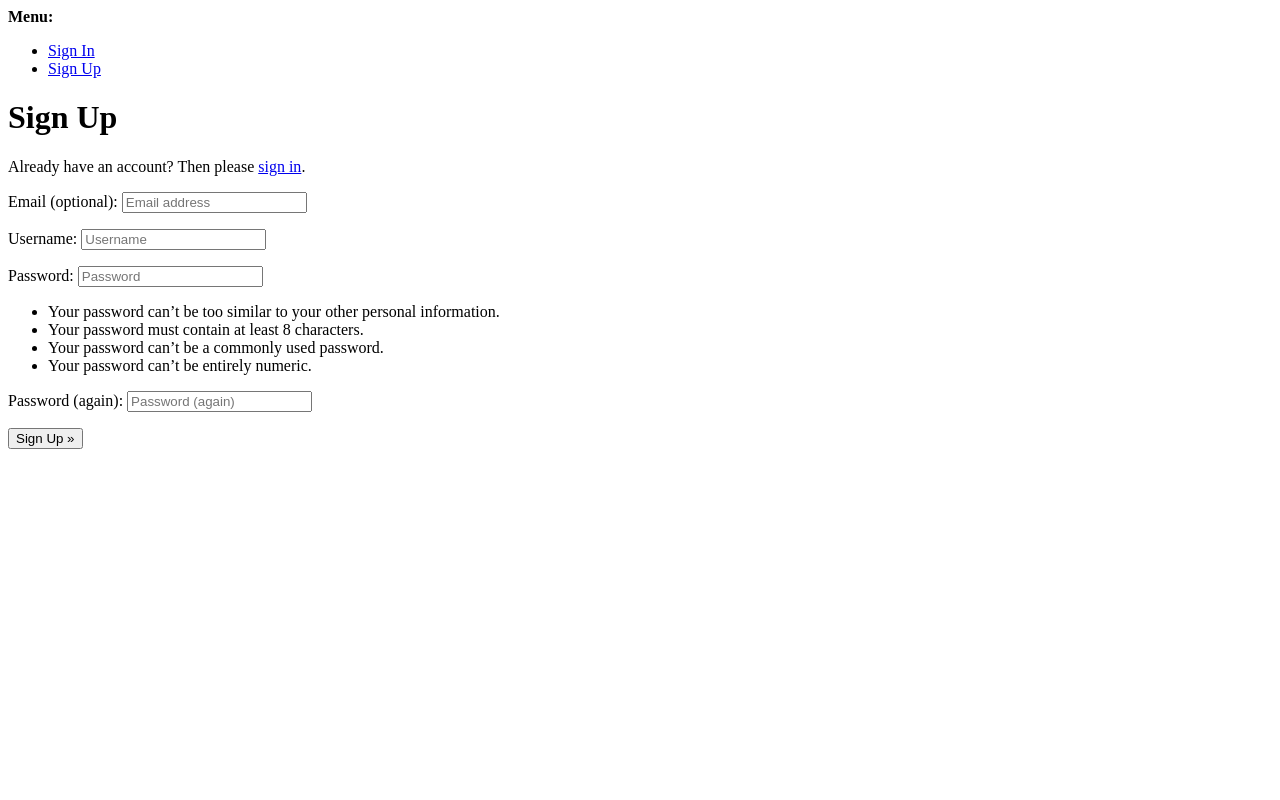
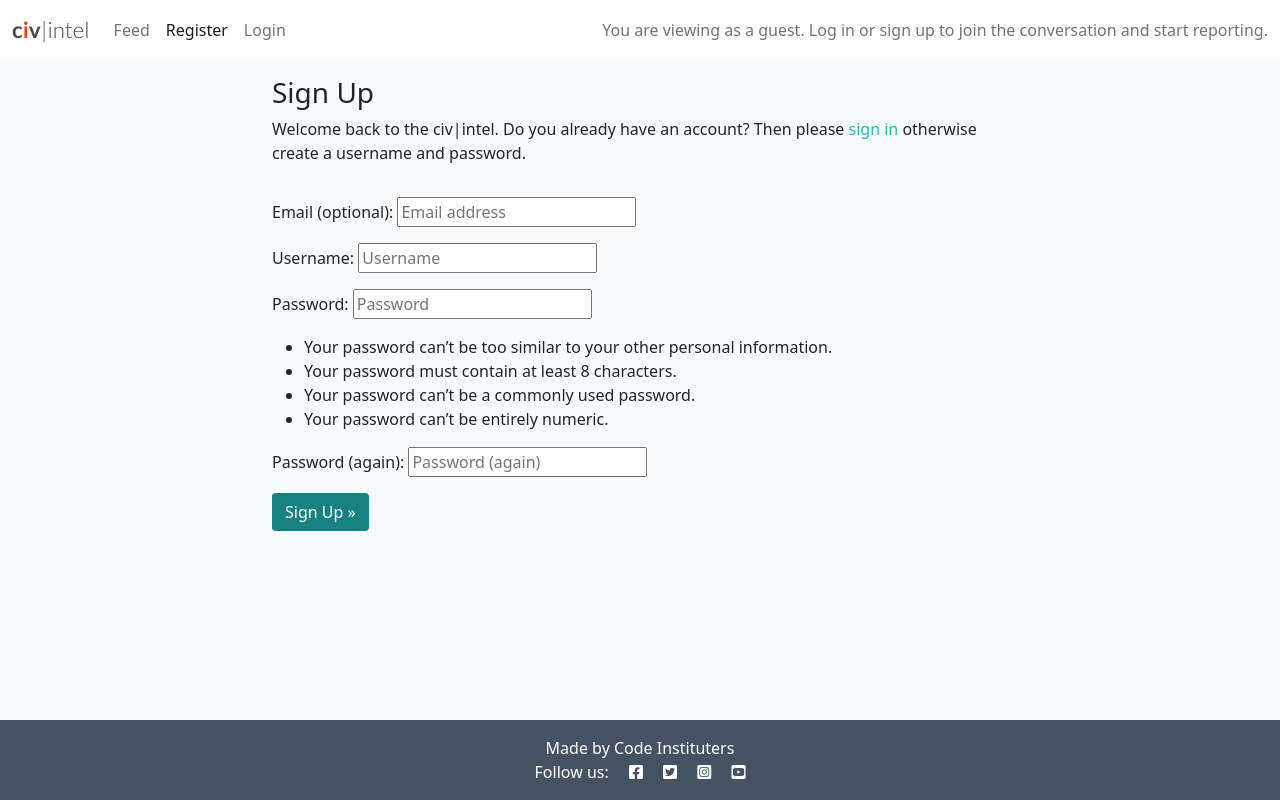
Before and after one commit to Kc-Vic/conflict_report_python_project, a Django app: page /accounts/signup/ in a window 1280 px wide. Run offline with Django 4.2, Linux system fonts and the light colour scheme.

Commit message:
updated html code on signup page. Deleted about app from allowed apps to prevent errors

```diff
--- a/conflict_report_project/settings.py
+++ b/conflict_report_project/settings.py
@@ -48,7 +48,6 @@ INSTALLED_APPS = [
     'allauth.socialaccount',
     'django_summernote',
     'civ_intel',
-    'about',
 ]
 
 SITE_ID = 1
--- a/templates/account/signup.html
+++ b/templates/account/signup.html
@@ -1,21 +1,38 @@
-{% extends "account/base.html" %}
+{% extends "base.html" %}
 
 {% load i18n %}
 
-{% block head_title %}{% trans "Signup" %}{% endblock head_title %}
+{% block head_title %}{% trans "Signup" %}{% endblock %}
 
 {% block content %}
-<h1>{% trans "Sign Up" %}</h1>
+<div class="container">
+  <div class="row">
+    <div class="col-md-8 mt-3 offset-md-2">
+      <h3>{% trans "Sign Up" %}</h3>
 
-<p>{% blocktrans %}Already have an account? Then please <a href="{{ login_url }}">sign in</a>.{% endblocktrans %}</p>
+      <p>{% blocktrans %}
+        Welcome back to the civ|intel.
+        Do you already have an account? Then please
+        <a class="link" href="{{ login_url }}">sign in</a>
+        otherwise create a username and password.
+      {% endblocktrans %}</p>
+    </div>
+  </div>
+  <div class="row">
+    <div class="col-md-8 mt-3 offset-md-2">
+      <form class="signup" id="signup_form" method="post"
+        action="{% url 'account_signup' %}">
+        {% csrf_token %}
+        {{ form.as_p }}
+        {% if redirect_field_value %}
+        <input type="hidden" name="{{ redirect_field_name }}"
+          value="{{ redirect_field_value }}" />
+        {% endif %}
+        <button class="btn btn-signup right" type="submit">
+          {% trans "Sign Up" %} &raquo;</button>
+      </form>
+    </div>
+  </div>
+</div>
 
-<form class="signup" id="signup_form" method="post" action="{% url 'account_signup' %}">
-  {% csrf_token %}
-  {{ form.as_p }}
-  {% if redirect_field_value %}
-  <input type="hidden" name="{{ redirect_field_name }}" value="{{ redirect_field_value }}" />
-  {% endif %}
-  <button type="submit">{% trans "Sign Up" %} &raquo;</button>
-</form>
-
-{% endblock content %}
+{% endblock %}
--- a/templates/base.html
+++ b/templates/base.html
@@ -62,7 +62,11 @@
                     {% endif %}
                 </ul>
                 <span class="navbar-text text-muted">
-                    adventures of a software developer
+                    {% if user.is_authenticated %}
+                    <span class="user-greeting">Hello, {{ user.username }}!</span>
+                    {% else %}
+                    <span class="user-greeting">You are viewing as a guest. Log in or sign up to join the conversation and start reporting.</span>
+                    {% endif %}
                 </span>
             </div>
         </div>
```
